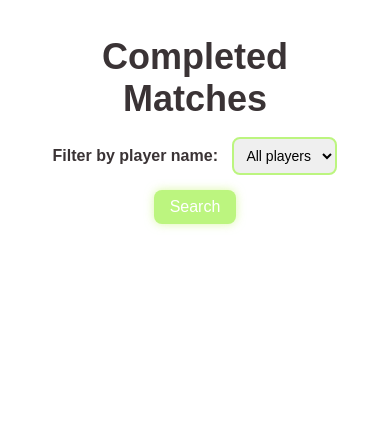
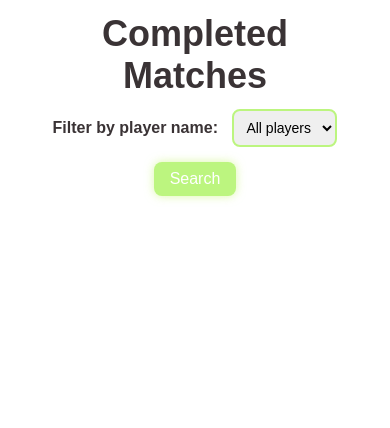
Before and after one commit to EgorFurman/TennisMatchScoreboard, a Python web app: template resources/templates/matches.html in a window 390 px wide. Shown: the top 428 px of the page. Run offline with Jinja, Linux system fonts and the light colour scheme; the template is opened without the code that fills it, so the values that code supplies are empty.

Commit message:
Update some styles for match-score and matches pages

```diff
--- a/resources/static/css/match-score.css
+++ b/resources/static/css/match-score.css
@@ -29,7 +29,8 @@ body {
     position: absolute;
     left: 0;
     margin-bottom: -5%;
-    margin-left: 5%;
+    margin-left: 1%;
+    margin-right: 3%;
 }
 
 .player {
@@ -37,7 +38,7 @@ body {
     font-size: 36px;
     color: #3A3335;
     padding: 48px 10px;
-    text-align: center;
+    text-align: right;
 }
 
 .scoreboard-container {
@@ -191,6 +192,7 @@ body {
     }
 
     .player {
+        text-align: center;
         font-size: 24px;
         padding: 10px 5px;
     }
--- a/resources/static/css/matches.css
+++ b/resources/static/css/matches.css
@@ -124,7 +124,7 @@ body {
     /* Adjusting the logo */
     .logo h1 {
         font-size: 36px;
-        margin-top: 3%; /* Keep the logo closer to the top */
+        margin-top: -3%; /* Keep the logo closer to the top */
         text-align: center;
     }
 
@@ -133,7 +133,7 @@ body {
         display: flex;
         flex-direction: column;
         align-items: center; /* Center form and button horizontally */
-        margin-top: 35%; /* Push the form further down */
+        margin-top: 28%; /* Push the form further down */
     }
 
     .matches-filter-form label {
@@ -153,7 +153,7 @@ body {
 
     /* Move the list of matches further down */
     .matches-list {
-        font-size: 10px;
+        font-size: 9px;
         margin-top: 3%; /* Push the list lower */
         display: flex;
         justify-content: center;
```
